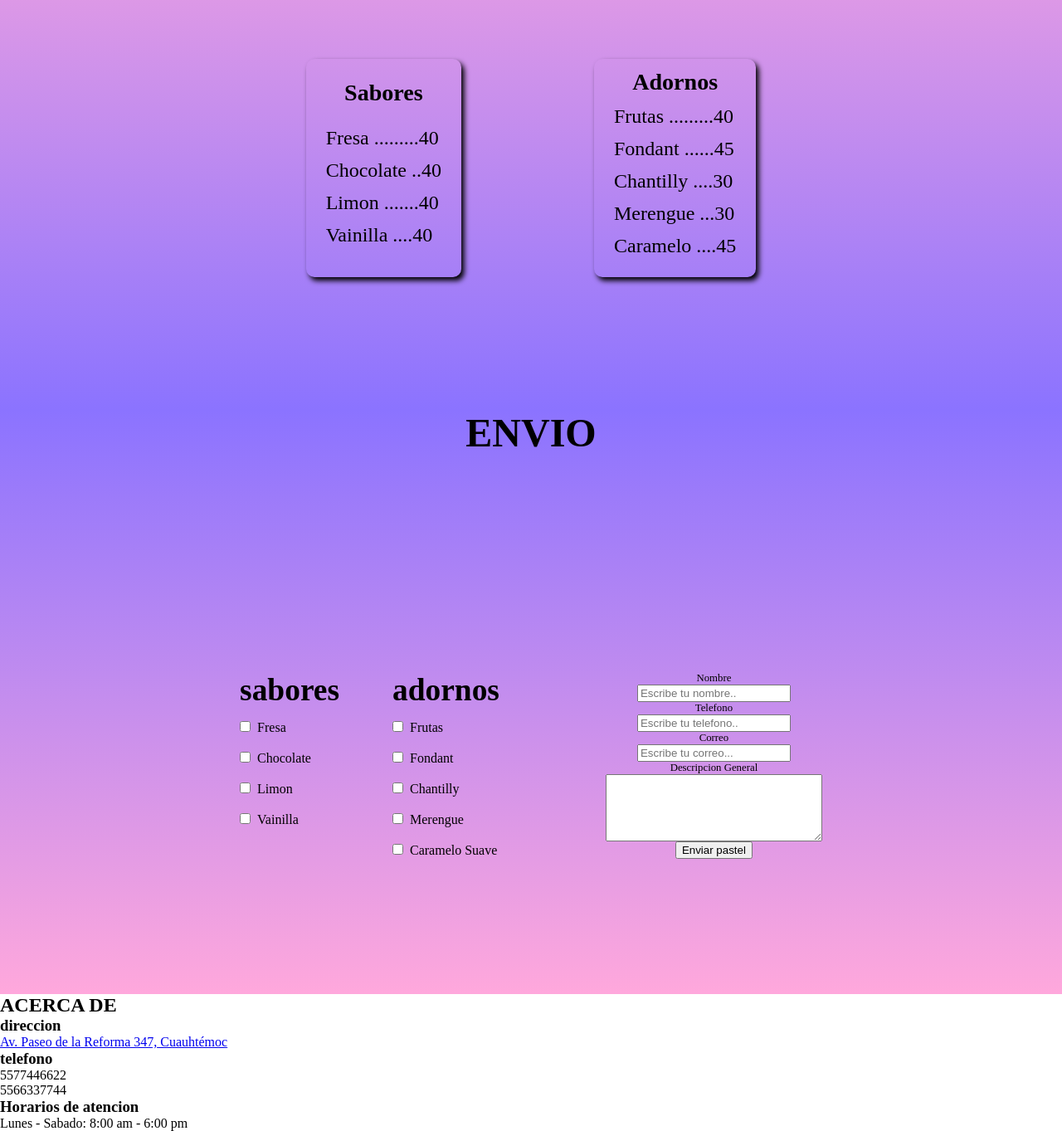
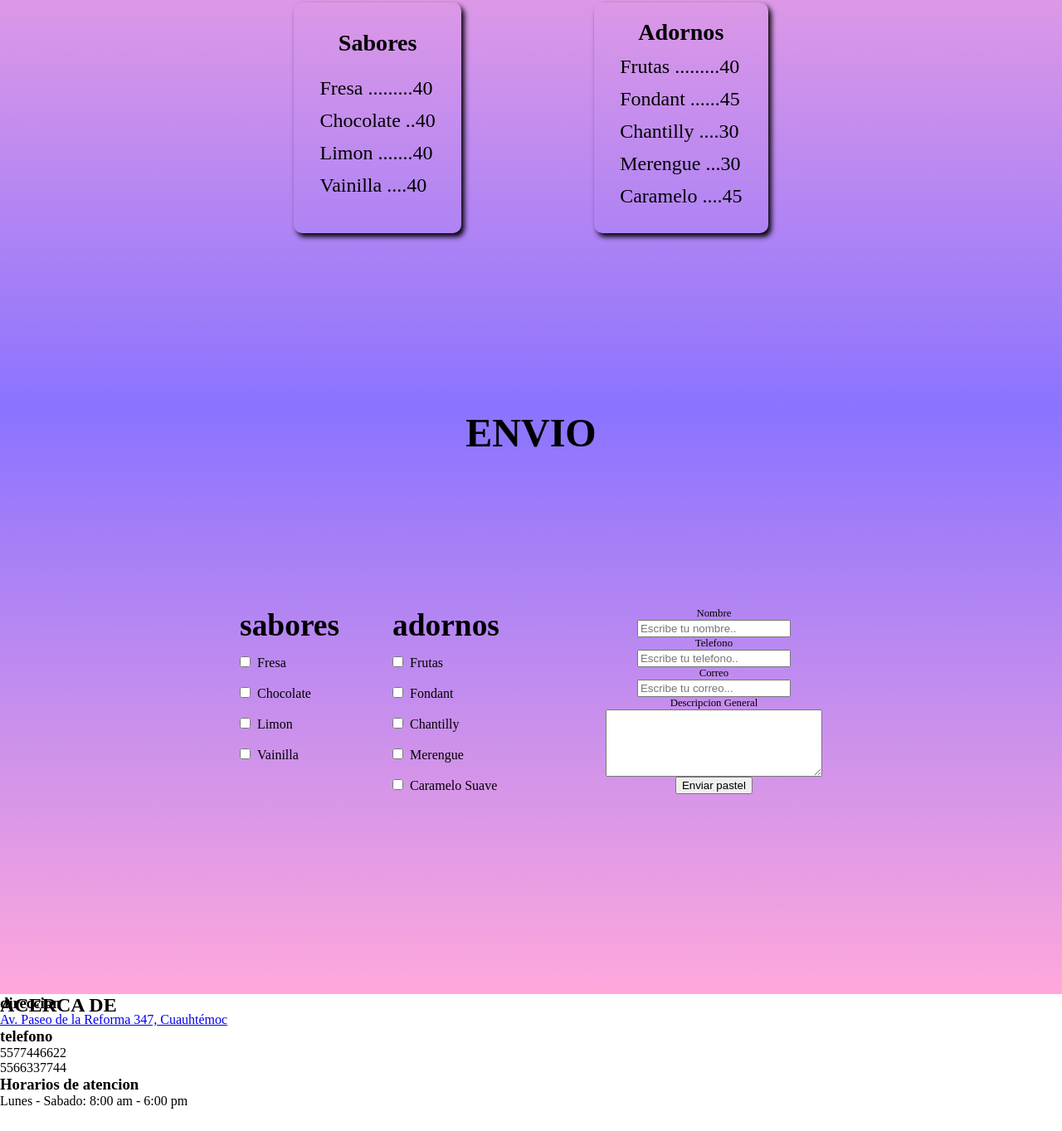
Before and after one commit to AngelCstd/Pasteluna, a plain HTML site: page index.html in a window 1280 px wide. Shown: the part 306-1669 px from the top of the page at 83% size. After the commit the page ends 1642 px from the top, so only its background shows below. Drawn offline with Linux system fonts and the light colour scheme.

Commit message:
Intento de quitar un div en section

```diff
--- a/Style/Style.css
+++ b/Style/Style.css
@@ -9,14 +9,25 @@ html{
 body{
     font-size: 16px;
 }
-nav{
+footer{
+    position: relative;
+    top: 0;
+}
+h2.titulo{
+    position: absolute;
+    top: 0;
+}
+header{
     position: sticky;
     top: 0;
     left: 0;
+    background-color: #f8eafff7;
+    z-index: 1000;
+}
+nav{
     display:flex;
     justify-content: space-between;
     align-items: center;
-    background-color: #f8eafff7;
 }
 a.barnav{
     text-decoration: none;
@@ -25,19 +36,21 @@ li.barnav{
     display: inline;
     padding-right: .5em;
 }
-img{
+img.logo{
     height: 12vh;
 }
-/* menu*/
 section{
+    position: relative;
+    top: 0;
     display: flex;
-    flex-flow: column nowrap;
+    flex-flow: row nowrap;
     align-items: center;
     font-size: 2em;
-    justify-content: space-between;
+    justify-content: center;
     height: 88vh;
     width: 100%;
 }
+/* menu*/
 section.menu{
     background: linear-gradient(180deg, #ffa8dc, #8b73ff);
 }
@@ -46,7 +59,6 @@ div.menu{
     flex-flow: row wrap;
     align-items: stretch;
     justify-content: center;
-    margin-bottom: 3.5em;
     column-gap: 5em;
 
 }
@@ -65,8 +77,7 @@ div.lista-menu{
     flex-flow: column nowrap;
     align-items: center;
     justify-content: space-evenly;
-    margin-bottom: 2em;
-    padding: .5em;
+    padding: .8em;
 }
 /* envio*/
 section.envio{
@@ -84,16 +95,12 @@ label.label-box{
     display: block;
     font-size: .4em;
 }
-.margin-negativo{
-    margin-bottom:
-}
 div.formulario{
     display: flex;
     flex-flow: row wrap;
     justify-content: center;
     align-items: stretch;
     column-gap: 10vw;
-    margin-bottom: 5em;
 }
 div.seleccion-pastel{
     display: flex;
--- a/index.html
+++ b/index.html
@@ -11,6 +11,7 @@
 </head>
 
 <body>
+    <header>
     <nav>
         <img src="./Img/Pasteluna-sinfondo.png" alt="logo de pasteeluna" class="logo" />
         <ul>
@@ -22,7 +23,7 @@
             </li>
         </ul>
     </nav>
-    <header class="header"></header>
+    </header>
     <section class="menu">
         <h2 id="menu" class="titulo">MENU</h2>
         <div class="menu">
```
